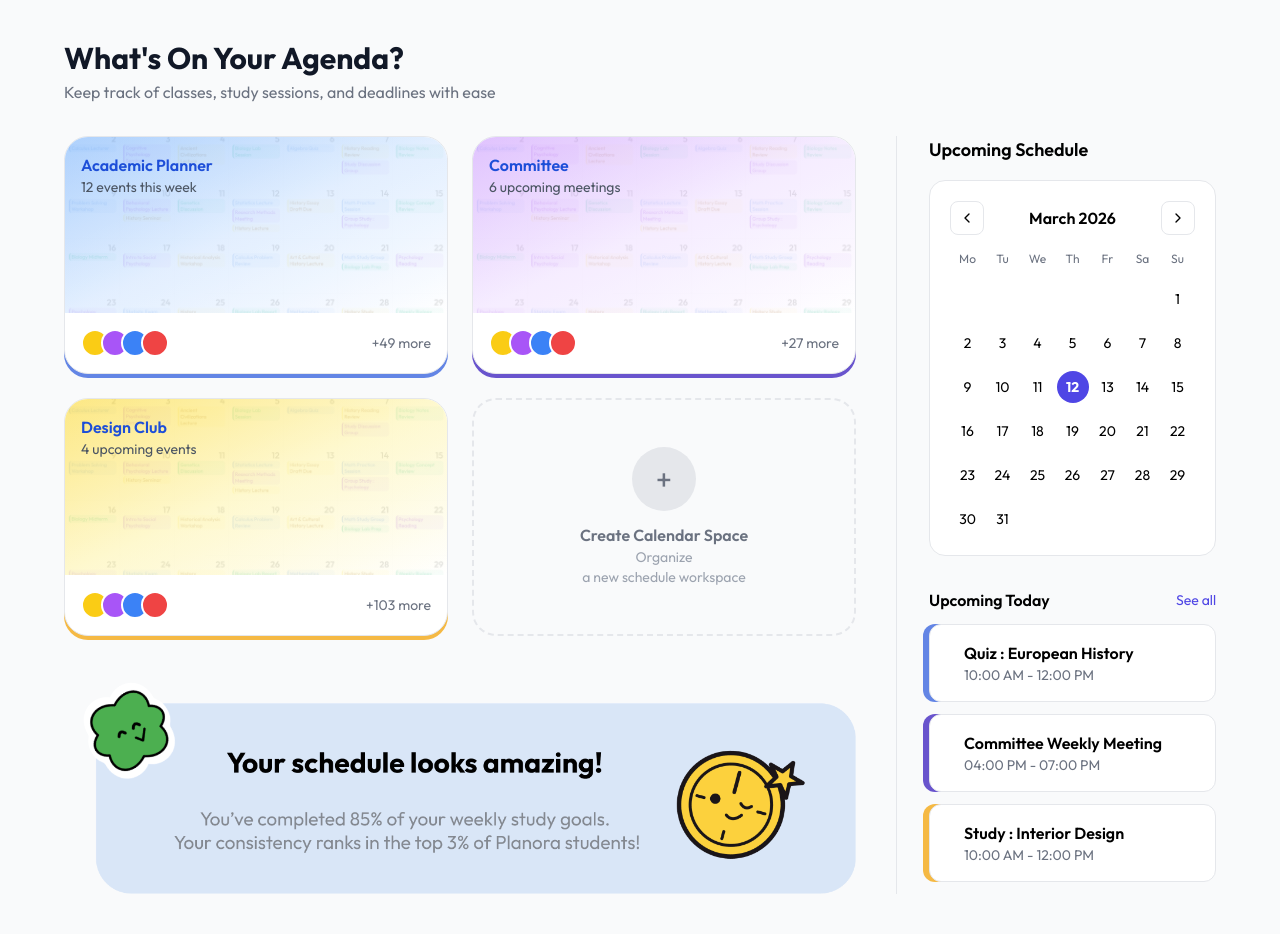
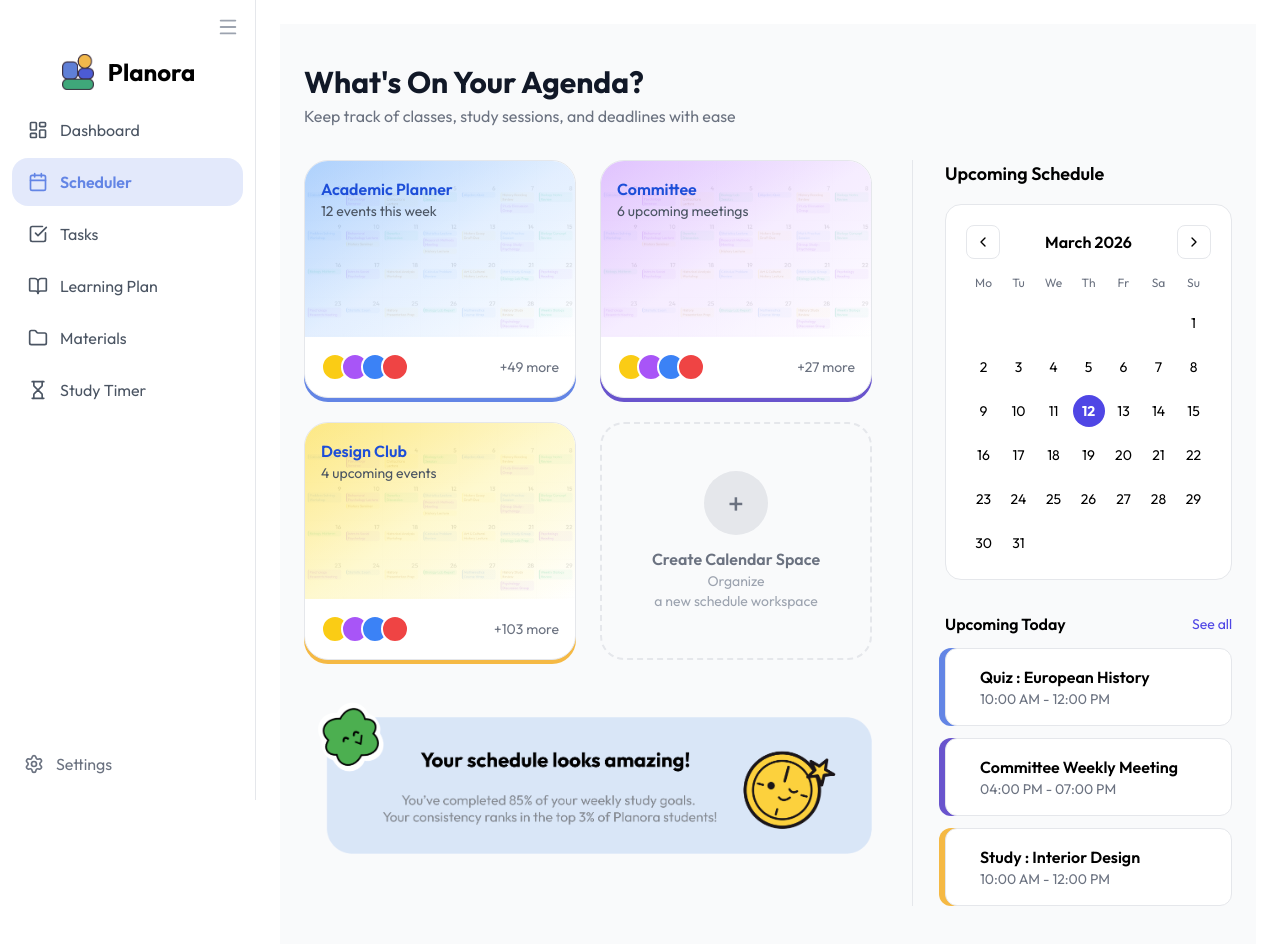
Before and after one commit to febbyvnr/planora, a React (Vite) app: page /scheduler in a window 1280 px wide. Shown: the top 944 px of the page. Built offline with nearby package versions, Linux system fonts and the light colour scheme.

Commit message:
perbaiakan path + login direct ke dashboard

```diff
--- a/src/App.jsx
+++ b/src/App.jsx
@@ -1,8 +1,8 @@
 import { BrowserRouter, Routes, Route } from "react-router-dom";
 
-// // import { Route } from "lucide-react";
+import MainLayout from "./layouts/MainLayout";
+import DashboardLayout from "./layouts/DashboardLayout";
 
-import MainLayout from "./layouts/MainLayout";
 import LoginPage from "./pages/Login/LoginPage";
 import Materials from "./pages/Materials";
 import MaterialFolder from "./pages/MaterialFolder";
@@ -15,16 +15,24 @@ function App() {
     return (
         <BrowserRouter>
                 <Routes>
+                    {/*Buat Layout LandingPage*/}
                     <Route element={<MainLayout />}>
                         <Route path="/" element={<MainLayout />} />
                     </Route>
+
+                    {/*Buat Login*/}
                     <Route path="/login" element={<LoginPage />} />
-                    <Route path="/materials" element={<Materials />} />
-                    <Route path="/materials/mathematics" element={<MaterialFolder />} />
-                    <Route path="/tasks" element={<Tasks />} />
-                    <Route path="/scheduler" element={<Scheduler />} />
-                    <Route path="/scheduler/detailed" element={<SchedulerDetailed />} />
-                    <Route path="/dashboard" element={<Dashboard />} />
+
+                    {/*Buat Layout Dashboard*/}
+                    <Route element={<DashboardLayout />}>
+                        <Route path="/dashboard" element={<Dashboard />} />
+                        <Route path="/materials" element={<Materials />} />
+                        <Route path="/materials/mathematics" element={<MaterialFolder />} />
+                        <Route path="/tasks" element={<Tasks />} />
+                        <Route path="/scheduler" element={<Scheduler />} />
+                        <Route path="/scheduler/detailed" element={<SchedulerDetailed />} />
+                    </Route>
+
                 </Routes>
         </BrowserRouter>
     );
--- a/src/components/Sidebar.jsx
+++ b/src/components/Sidebar.jsx
@@ -30,7 +30,7 @@ export default function Sidebar() {
 
   return (
     <div
-      className={`h-screen bg-white border-r flex flex-col justify-between transition-all duration-300 ${
+      className={`fixed left-0 top-0 h-screen bg-white border-r flex flex-col justify-between transition-all duration-300 ${
         collapsed ? "w-20" : "w-64"
       }`}
     >
--- /dev/null
+++ b/src/layouts/DashboardLayout.jsx
@@ -0,0 +1,16 @@
+import { Outlet } from "react-router-dom";
+import Sidebar from "../components/Sidebar";
+
+export default function DashboardLayout() {
+    return (
+        <div className="flex min-h-screen">
+
+        <Sidebar />
+
+        <main className="flex-1 p-6 ml-64">
+            <Outlet />
+        </main>
+
+        </div>
+    );
+}
--- a/src/layouts/MainLayout.jsx
+++ b/src/layouts/MainLayout.jsx
@@ -1,18 +1,3 @@
-// import Sidebar from "../components/Sidebar";
-
-// export default function MainLayout({ children }) {
-//     return (
-//         <div className="flex h-screen bg-gray-50 overflow-hidden">
-//       <Sidebar />
-
-//       <main className="flex-1 overflow-y-auto p-8">
-//         {children}
-//       </main>
-//     </div>
-//     );
-// }
-
-
 import Navbar from "../components/landingPage/Navbar";
 import Footer from "../components/landingPage/Footer";
 import Hero from "../components/landingPage/HeroSection";
@@ -27,7 +12,7 @@ export default function MainLayout () {
       <Hero/>
       <WhatIsSection/>
       <WhySection/>
-      <CTASection/>
+      <WhySection/>
       <Footer/>
     </>
   );
--- a/src/pages/Dashboard.jsx
+++ b/src/pages/Dashboard.jsx
@@ -1,7 +1,10 @@
+
 export default function Dashboard() {
     return (
         <div>
-            <h1>Dashboarddddddddddddddd</h1>
+            <section>
+                <h1>Dashboarddddddddddddddd</h1>
+            </section>
         </div>
     )
 };
--- a/src/pages/Login/LoginPage.jsx
+++ b/src/pages/Login/LoginPage.jsx
@@ -1,7 +1,9 @@
 import { UserRound, Phone } from "lucide-react";
-
+import { useNavigate } from "react-router-dom";
 
 export default function LoginPage() {
+    const Navigate = useNavigate();
+
     return (
         <div className="min-h-screen flex items-center justify-center bg-gray-100 px-4">
             <div className="w-full max-w-lg bg-white rounded-[48px] shadow-lg p-10">
@@ -56,6 +58,7 @@ export default function LoginPage() {
                 <button
                     type="submit"
                     className="w-full h-14 bg-blue-500 hover:bg-blue-600 transition text-white font-semibold rounded-full shadow-md"
+                    onClick={() => Navigate("/dashboard")}
                 >
                     Log In
                 </button>
```
